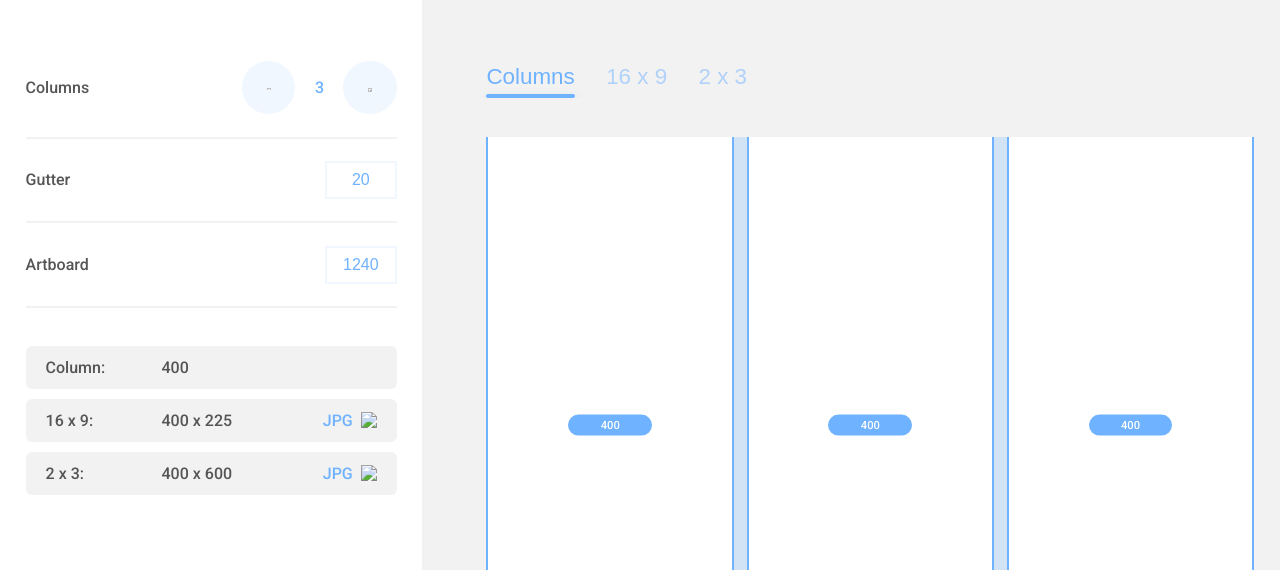
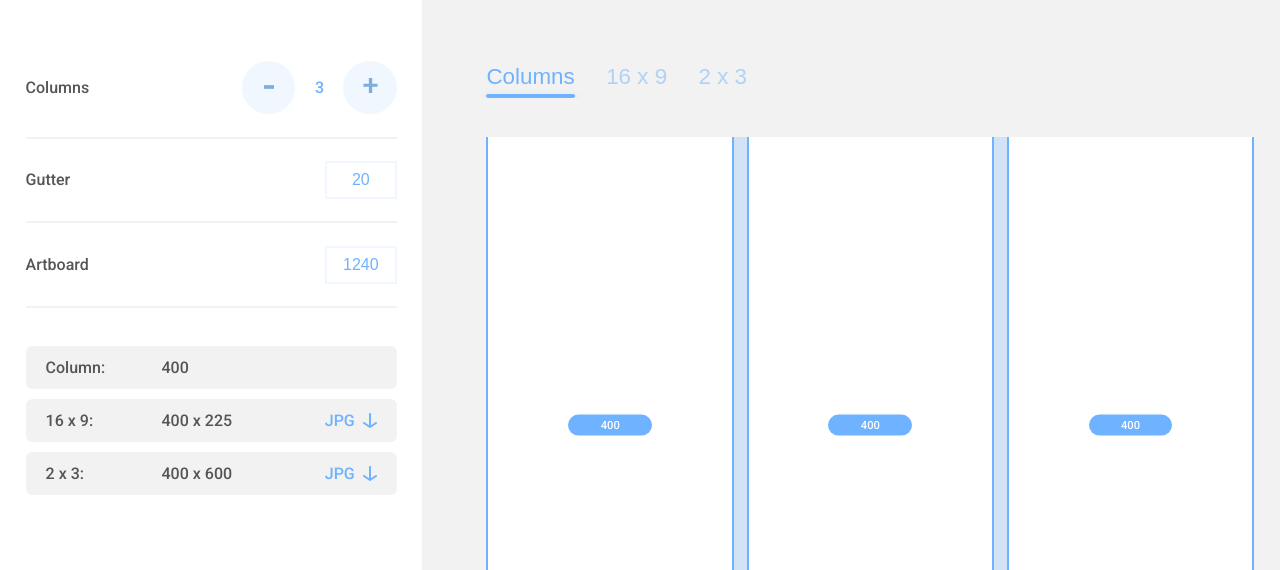
Before and after one commit to jsurtees/portfolio-site, a Jekyll site: the page column-calculator.html, which Jekyll copies as it is, in a window 1280 px wide. Shown: the top 570 px of the page. Built offline with Jekyll 4.4.1, drawn with Linux system fonts in a browser that asks for light colours.

Commit message:
Adding image links
Adding image links

```diff
--- a/column-calculator.html
+++ b/column-calculator.html
@@ -33,13 +33,13 @@
           <h5>Columns</h5>
           <div class="colCounterRight">
             <button class="toggle-button" id="columnsDown" onclick="numberDown(); calculateColumns()">
-              <img class="down-img" src="images/left.svg">
+              <img class="down-img" src="column-calculator/images/left.svg">
             </button>
             <div class="counter">
               <h2 id="numberColumns">3</h2>
             </div>
             <button class="toggle-button" id="columnsUp" onclick="numberUp(); calculateColumns()">
-              <img class="up-img" src="images/right.svg">
+              <img class="up-img" src="column-calculator/images/right.svg">
             </button>
           </div>
         </div>
@@ -62,10 +62,10 @@
         <p><span class="type">Column:</span><span class="value"><span class="calcWidth"></span></span></p>
       </div>
       <div class="cell">
-        <p><span class="type">16 x 9:</span><span class="value"><span class="calcWidth"></span> x <span class="calc16x9"></span></span><span class="download"><a id="download16x9" target="_blank">JPG<img src="images/download.svg"></a></span></p>
+        <p><span class="type">16 x 9:</span><span class="value"><span class="calcWidth"></span> x <span class="calc16x9"></span></span><span class="download"><a id="download16x9" target="_blank">JPG<img src="column-calculator/images/download.svg"></a></span></p>
       </div>
       <div class="cell">
-        <p><span class="type">2 x 3:</span><span class="value"><span class="calcWidth"></span> x <span class="calc2x3"></span></span><span class="download"><a id="download2x3" target="_blank">JPG<img src="images/download.svg"></a></span></p>
+        <p><span class="type">2 x 3:</span><span class="value"><span class="calcWidth"></span> x <span class="calc2x3"></span></span><span class="download"><a id="download2x3" target="_blank">JPG<img src="column-calculator/images/download.svg"></a></span></p>
       </div>
     </div>
   </div>
```
